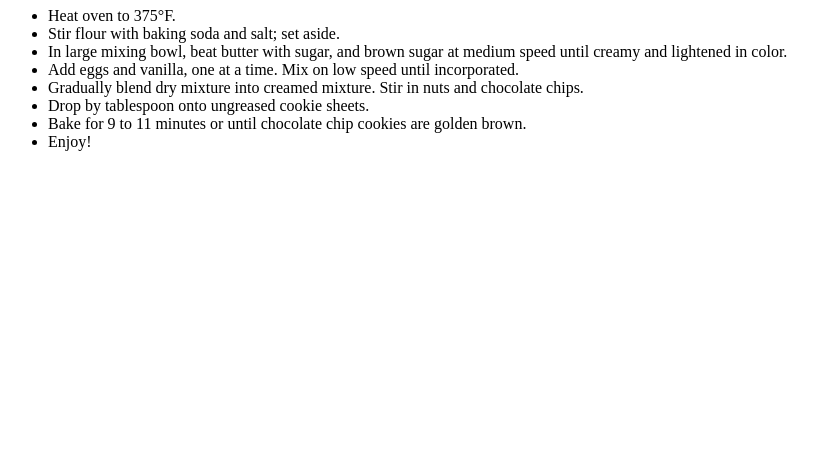
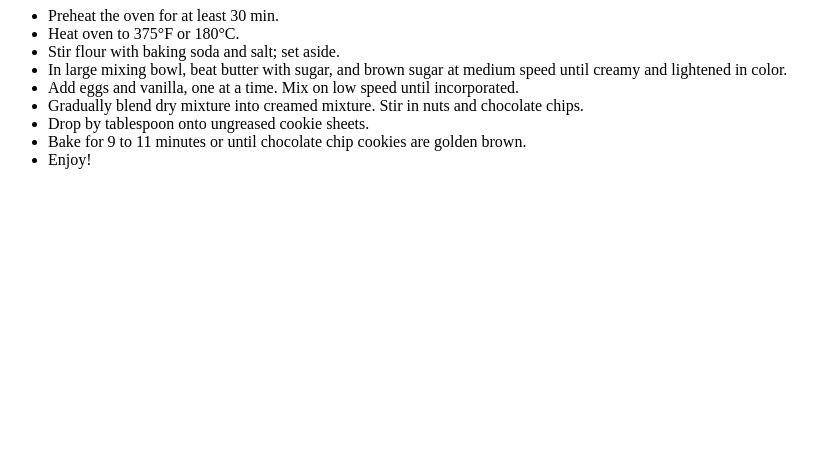
Before and after one commit to claudiagdaz/GitTutorial-KevinCookieComp, a plain HTML site: page secret recipe.htm in a window 1280 px wide. Shown: the part 333-800 px from the top of the page, without its empty margins (0-837 px from the left). Drawn offline with Linux system fonts and the light colour scheme.

Commit message:
Added celsius temperature for international chefs,

```diff
--- a/secret recipe.htm
+++ b/secret recipe.htm
@@ -17,7 +17,8 @@
 </ul>
 <h1>Baking instructions</h1>
 <ul>
-<li>Heat oven to 375°F.</li>
+<li>Preheat the oven for at least 30 min.</li>
+<li>Heat oven to 375°F or 180°C.</li>
 <li>Stir flour with baking soda and salt; set aside.</li>
 <li>In large mixing bowl, beat butter with sugar, and brown sugar at medium speed until creamy and lightened in color.</li>
 <li>Add eggs and vanilla, one at a time. Mix on low speed until incorporated.</li>
```
